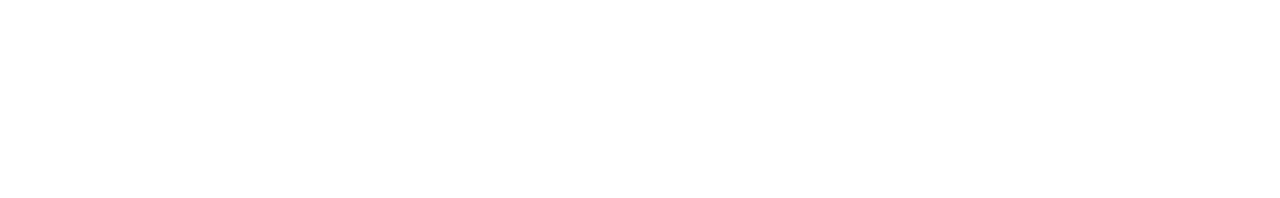
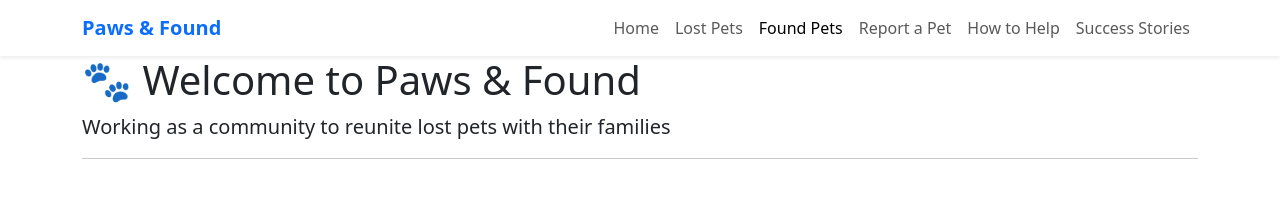
Before and after one commit to becca-svg/WebApp2.1.P, a plain HTML site: page found_pets.html in a window 1280 px wide. Drawn offline with nearby package versions, Linux system fonts and the light colour scheme.

Commit message:
added unifom navigation bar

```diff
--- a/found_pets.html
+++ b/found_pets.html
@@ -0,0 +1,65 @@
+<!DOCTYPE html>
+<html lang="en">
+<head>
+    <meta charset="UTF-8">
+    <meta name="viewport" content="width=device-width, initial-scale=1.0">
+
+    <title>Paws & Found | reuniting lost pets with their families</title>
+
+    <link href="https://cdn.jsdelivr.net/npm/bootstrap@5.3.0/dist/css/bootstrap.min.css" rel="stylesheet">
+    <script src="https://cdn.jsdelivr.net/npm/bootstrap@5.3.8/dist/js/bootstrap.bundle.min.js"></script>
+</head>
+<body>
+
+    <nav class="navbar navbar-expand-lg bg-white shadow-sm sticky-top">
+        <div class="container">
+            <!-- Brand / Logo -->
+            <a class="navbar-brand fw-bold text-primary" href="found_pets.html"> Paws & Found</a>
+
+            <!-- Mobile Toggle Button (hamburger menu) -->
+            <button class="navbar-toggler" type="button" data-bs-toggle="collapse" data-bs-target="#mainNavbar">
+                <span class="navbar-toggler-icon"></span>
+            </button>
+
+            <!-- Navigation Links (collapsible on mobile) -->
+            <div class="collapse navbar-collapse" id="mainNavbar">
+                <ul class="navbar-nav ms-auto mb-2 mb-lg-0">
+                    <li class="nav-item">
+                        <a class="nav-link" href="index.html">Home</a>
+                    </li>
+                    <li class="nav-item">
+                        <a class="nav-link" href="lost_pets.html">Lost Pets</a>
+                    </li>
+                     <li class="nav-item">
+                        <a class="nav-link active" aria-current="page" href="found_pets.html">Found Pets</a>
+                    </li>
+                    <li class="nav-item">
+                        <a class="nav-link" href="report_form.html">Report a Pet</a>
+                    </li>
+                    <li class="nav-item">
+                        <a class="nav-link" href="how-to-help.html">How to Help</a>
+                    </li>
+                    <li class="nav-item">
+                        <a class="nav-link" href="success_details.html">Success Stories</a>
+                    </li>
+                </ul>
+            </div>
+        </div>
+    </nav>
+
+
+    <div class ="container">
+        <div class ="content-holder">
+            <h1>🐾 Welcome to Paws & Found</h1>
+            <p class ="lead">Working as a community to reunite lost pets with their families</p>
+            <hr>
+
+        </div>
+    </div>
+
+    <script src="https://cdn.jsdelivr.net/npm/bootstrap@5.3.0/dist/js/bootstrap.bundle.min.js"></script>
+
+
+
+</body>
+</html>
```
Also changed, not shown: how-to-help.html (+65 -0 lines), index.html (+4 -0 lines), lost_pets.html (+65 -0 lines), report_form.html (+65 -0 lines), success_details.html (+66 -0 lines).
